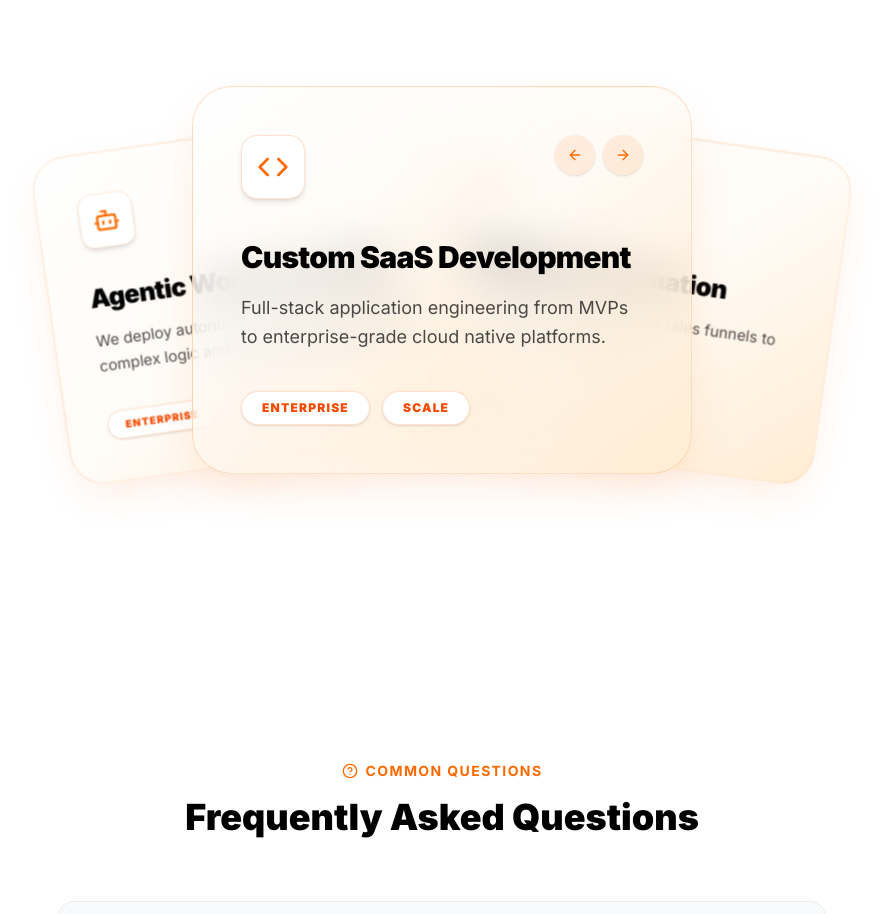
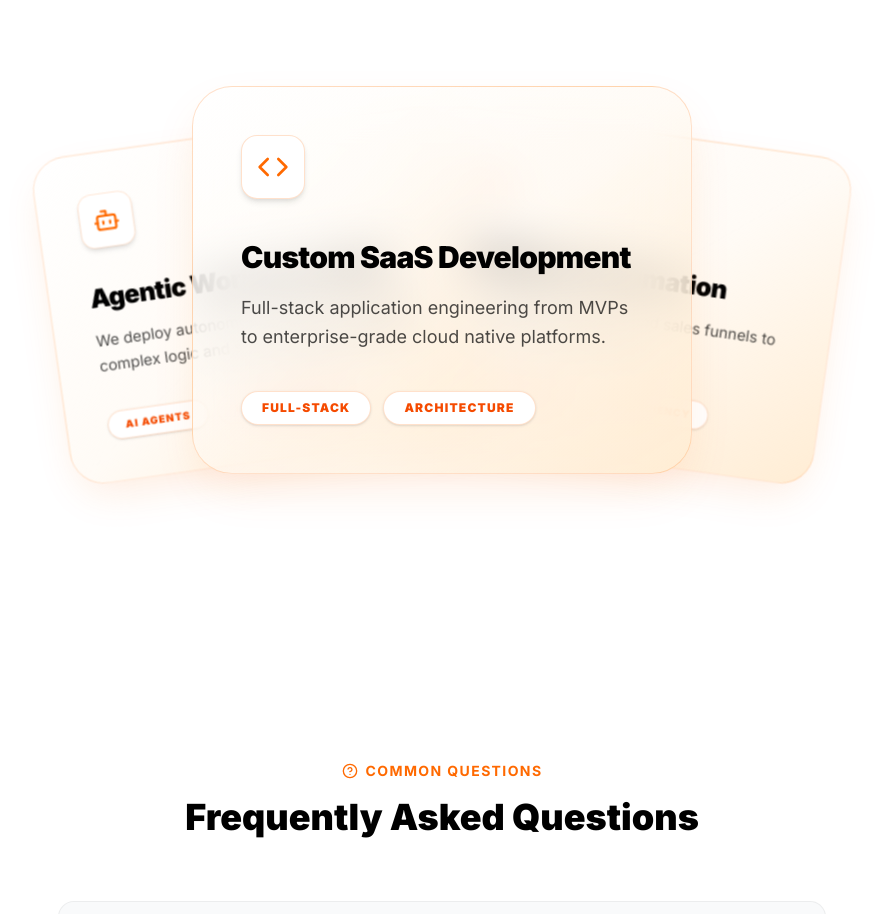
Before and after one commit to A-Generative-Slice/A-generative-slice, a React (Vite) app: page / in a window 1280 px wide. Shown: the part 2620-3534 px from the top of the page, without its empty margins (198-1081 px from the left). Built offline with nearby package versions, Linux system fonts and the light colour scheme.

Commit message:
Update UX: Move fan buttons outside, add unique tags per card

```diff
--- a/src/components/ServicesSection.tsx
+++ b/src/components/ServicesSection.tsx
@@ -7,52 +7,62 @@ export const ServicesSection = () => {
         {
             title: "Custom SaaS Development",
             description: "Full-stack application engineering from MVPs to enterprise-grade cloud native platforms.",
-            icon: <Code className="w-8 h-8" />
+            icon: <Code className="w-8 h-8" />,
+            tags: ["Full-Stack", "Architecture"]
         },
         {
             title: "Agentic Workflow Setup",
             description: "We deploy autonomous AI agents to handle complex logic and self-operating workflows.",
-            icon: <Bot className="w-8 h-8" />
+            icon: <Bot className="w-8 h-8" />,
+            tags: ["AI Agents", "Logic Workflows"]
         },
         {
             title: "Intelligent Automation",
             description: "Automate marketing, HR, and sales funnels to scale operations effortlessly.",
-            icon: <Workflow className="w-8 h-8" />
+            icon: <Workflow className="w-8 h-8" />,
+            tags: ["Scale Operations", "Efficiency"]
         },
         {
             title: "Cloud Management",
             description: "Scalable infrastructure, serverless architectures, and CI/CD pipelines.",
-            icon: <Cloud className="w-8 h-8" />
+            icon: <Cloud className="w-8 h-8" />,
+            tags: ["DevOps", "Infrastructure"]
         },
         {
             title: "E-Commerce Solutions",
             description: "High-conversion storefronts, custom marketplaces, and seamless payment integrations.",
-            icon: <ShoppingCart className="w-8 h-8" />
+            icon: <ShoppingCart className="w-8 h-8" />,
+            tags: ["Storefronts", "Payments"]
         },
         {
             title: "Learning Platforms",
             description: "Custom LMS architecture, student portals, and course management systems.",
-            icon: <GraduationCap className="w-8 h-8" />
+            icon: <GraduationCap className="w-8 h-8" />,
+            tags: ["LMS", "EdTech"]
         },
         {
             title: "Chatbot Solutions",
             description: "AI-powered conversational agents for customer support, lead generation, and engagement.",
-            icon: <MessageSquare className="w-8 h-8" />
+            icon: <MessageSquare className="w-8 h-8" />,
+            tags: ["Conversational AI", "Support"]
         },
         {
             title: "Digital Marketing",
             description: "Data-driven growth strategies, SEO, and targeted ad campaigns.",
-            icon: <LineChart className="w-8 h-8" />
+            icon: <LineChart className="w-8 h-8" />,
+            tags: ["Growth", "SEO"]
         },
         {
             title: "Consultation",
             description: "Strategic IT guidance, product architecture, and tech feasibility analysis.",
-            icon: <Lightbulb className="w-8 h-8" />
+            icon: <Lightbulb className="w-8 h-8" />,
+            tags: ["Strategy", "Feasibility"]
         },
         {
             title: "Student Mentorship",
             description: "Empowering the next generation of engineers through 1-on-1 guidance.",
-            icon: <Users className="w-8 h-8" />
+            icon: <Users className="w-8 h-8" />,
+            tags: ["Mentorship", "Guidance"]
         }
     ];
 
@@ -62,11 +72,11 @@ export const ServicesSection = () => {
         setCards((prev) => {
             const newCards = [...prev];
             if (direction === 1) {
-                // Swipe Left -> Go Forward -> Move top to bottom
+                // Next -> Move top to bottom
                 const topCard = newCards.shift();
                 if (topCard) newCards.push(topCard);
             } else {
-                // Swipe Right -> Go Backward -> Move bottom to top
+                // Previous -> Move bottom to top
                 const bottomCard = newCards.pop();
                 if (bottomCard) newCards.unshift(bottomCard);
             }
@@ -76,12 +86,10 @@ export const ServicesSection = () => {
 
     return (
         <section id="services" className="py-32 px-6 relative bg-white dark:bg-[#050505] overflow-hidden border-t border-black/5 dark:border-white/5">
-            {/* Subtle Orange Glow Background */}
             <div className="absolute inset-0 bg-[radial-gradient(ellipse_at_center,_var(--tw-gradient-stops))] from-orange-500/10 via-transparent to-transparent pointer-events-none" />
 
             <div className="max-w-7xl mx-auto relative z-10 flex flex-col items-center">
 
-                {/* Centered Text Content */}
                 <div className="text-center max-w-3xl mb-24">
                     <motion.div
                         initial={{ opacity: 0, y: 20 }}
@@ -112,11 +120,26 @@ export const ServicesSection = () => {
                     </motion.p>
                 </div>
 
-                {/* Circular Fan Layout (Orange Theme) */}
-                <div className="w-full relative h-[450px] flex justify-center items-center perspective-1000 mt-4">
+                {/* Circular Fan Layout with External Buttons */}
+                <div className="w-full relative h-[450px] flex justify-center items-center perspective-1000 mt-4 group">
+
+                    {/* Left/Right Floating Navigation Buttons */}
+                    <button
+                        onClick={() => handleSwipe(-1)}
+                        className="absolute left-2 md:left-10 lg:left-20 z-50 w-14 h-14 rounded-full bg-white dark:bg-[#111] border border-orange-500/20 shadow-xl flex items-center justify-center hover:bg-orange-500 hover:text-white hover:scale-110 text-orange-500 transition-all opacity-0 group-hover:opacity-100 -translate-x-4 group-hover:translate-x-0"
+                    >
+                        <ArrowLeft className="w-6 h-6" />
+                    </button>
+
+                    <button
+                        onClick={() => handleSwipe(1)}
+                        className="absolute right-2 md:right-10 lg:right-20 z-50 w-14 h-14 rounded-full bg-white dark:bg-[#111] border border-orange-500/20 shadow-xl flex items-center justify-center hover:bg-orange-500 hover:text-white hover:scale-110 text-orange-500 transition-all opacity-0 group-hover:opacity-100 translate-x-4 group-hover:translate-x-0"
+                    >
+                        <ArrowRight className="w-6 h-6" />
+                    </button>
+
                     <AnimatePresence mode="popLayout">
                         {cards.map((service, i) => {
-                            // Render only top 3 cards in the fan
                             if (i > 2) return null;
 
                             const isTop = i === 0;
@@ -136,7 +159,7 @@ export const ServicesSection = () => {
 
                             return (
                                 <motion.div
-                                    key={service.title} // Crucial for framer-motion array swapping
+                                    key={service.title}
                                     layout
                                     initial={{ opacity: 0, scale: 0.8, y: 50 }}
                                     animate={{
@@ -153,10 +176,9 @@ export const ServicesSection = () => {
                                     dragConstraints={{ left: 0, right: 0 }}
                                     dragElastic={0.8}
                                     onDragEnd={(_, info) => {
-                                        if (info.offset.x > 100) handleSwipe(-1); // Swipe Right -> Go Backwards
-                                        else if (info.offset.x < -100) handleSwipe(1); // Swipe Left -> Go Forwards
+                                        if (info.offset.x > 100) handleSwipe(-1);
+                                        else if (info.offset.x < -100) handleSwipe(1);
                                     }}
-                                    // Make background orange-tinted
                                     className={`absolute w-full max-w-[500px] bg-gradient-to-br from-white via-orange-50/50 to-orange-100 dark:from-[#111] dark:via-[#150d05] dark:to-[#2a1a0a] border border-orange-500/20 rounded-[2.5rem] p-10 md:p-12 shadow-[0_20px_50px_-12px_rgba(249,115,22,0.15)] dark:shadow-[0_20px_50px_-12px_rgba(249,115,22,0.05)] ${isTop ? 'cursor-grab active:cursor-grabbing hover:border-orange-500/40' : 'pointer-events-none'} overflow-hidden backdrop-blur-xl`}
                                 >
 
@@ -165,26 +187,6 @@ export const ServicesSection = () => {
                                             <div className="w-16 h-16 rounded-2xl bg-white dark:bg-black border border-orange-500/20 text-orange-500 flex items-center justify-center shadow-md">
                                                 {service.icon}
                                             </div>
-
-                                            {/* Navigation Arrows inside the card */}
-                                            {isTop && (
-                                                <div className="flex gap-2">
-                                                    <button
-                                                        onPointerDownCapture={(e) => e.stopPropagation()} // Prevents drag from intercepting click
-                                                        onClick={() => handleSwipe(-1)}
-                                                        className="w-10 h-10 rounded-full bg-orange-500/10 flex items-center justify-center hover:bg-orange-500 text-orange-500 hover:text-white transition-colors shadow-sm"
-                                                    >
-                                                        <ArrowLeft className="w-4 h-4" />
-                                                    </button>
-                                                    <button
-                                                        onPointerDownCapture={(e) => e.stopPropagation()} // Prevents drag from intercepting click
-                                                        onClick={() => handleSwipe(1)}
-                                                        className="w-10 h-10 rounded-full bg-orange-500/10 flex items-center justify-center hover:bg-orange-500 text-orange-500 hover:text-white transition-colors shadow-sm"
-                                                    >
-                                                        <ArrowRight className="w-4 h-4" />
-                                                    </button>
-                                                </div>
-                                            )}
                                         </div>
 
                                         <h3 className="text-3xl font-black text-black dark:text-white mb-4 tracking-tight leading-tight">
@@ -195,12 +197,11 @@ export const ServicesSection = () => {
                                         </p>
 
                                         <div className="flex gap-3 mt-auto">
-                                            <span className="px-5 py-2 bg-white dark:bg-black border border-orange-500/20 rounded-full text-xs font-black uppercase tracking-widest text-orange-600 dark:text-orange-500 shadow-sm">
-                                                Enterprise
-                                            </span>
-                                            <span className="px-5 py-2 bg-white dark:bg-black border border-orange-500/20 rounded-full text-xs font-black uppercase tracking-widest text-orange-600 dark:text-orange-500 shadow-sm">
-                                                Scale
-                                            </span>
+                                            {service.tags.map((tag, idx) => (
+                                                <span key={idx} className="px-5 py-2 bg-white dark:bg-black border border-orange-500/20 rounded-full text-xs font-black uppercase tracking-widest text-orange-600 dark:text-orange-500 shadow-sm">
+                                                    {tag}
+                                                </span>
+                                            ))}
                                         </div>
                                     </div>
                                 </motion.div>
```
